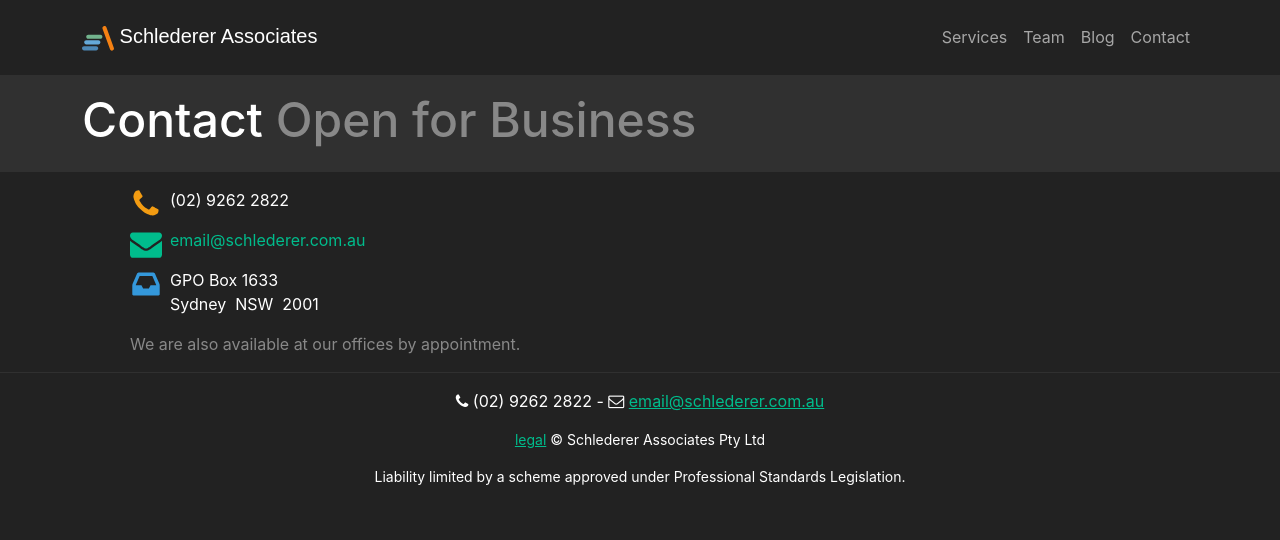
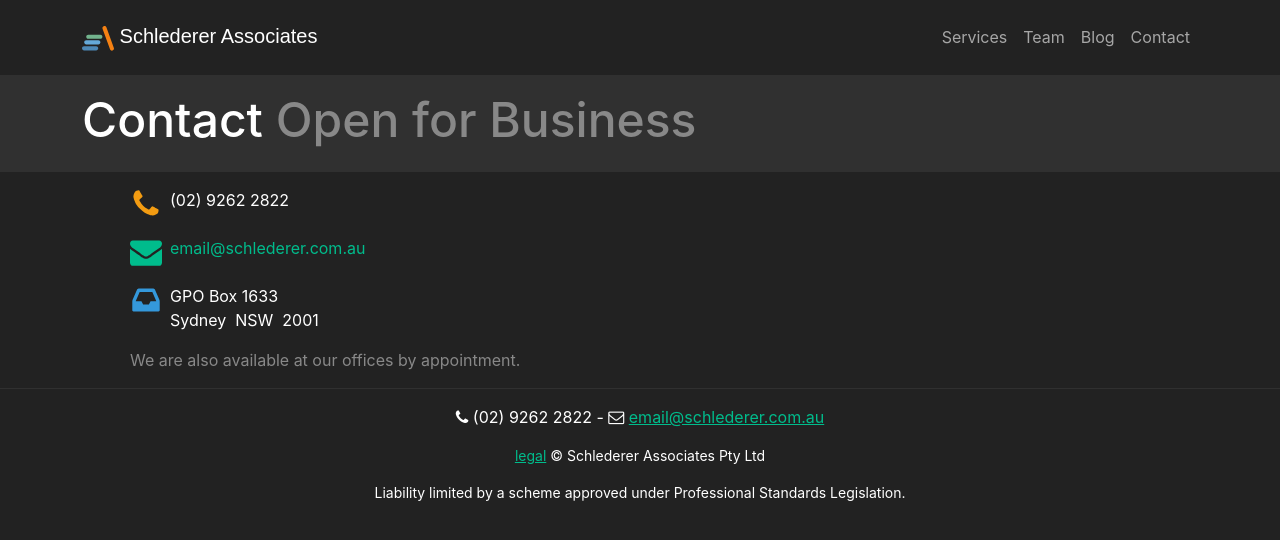
Before and after one commit to Mforcer/tax2, a Jekyll site: the page built from contact2.html, in a window 1280 px wide. Shown: the top 540 px of the page. Built offline with Jekyll 4.4.1, drawn with Linux system fonts in a browser that asks for light colours; nearby versions of some CDN libraries.

Commit message:
Update contact2.html

```diff
--- a/contact2.html
+++ b/contact2.html
@@ -7,13 +7,13 @@ lead:
 ---
 
 <div class="mx-5">
-    <p><svg class="icon float-start me-2" width="2em" height="2em">
+    <p class="clearfix"><svg class="icon float-start me-2" width="2em" height="2em">
             <use xlink:href="/icons.svg#phone" fill="var(--bs-warning)"></use>
         </svg> {{site.biz_phone}}</p>
-    <p><svg class="icon float-start me-2" width="2em" height="2em">
+    <p class="clearfix"><svg class="icon float-start me-2" width="2em" height="2em">
             <use xlink:href="/icons.svg#envelope" fill="var(--bs-success)"></use>
         </svg><a href="mailto:{{site.biz_email}}" class="text-decoration-none">{{site.biz_email}}</a></p>
-    <p><svg class="icon float-start me-2" width="2em" height="2em">
+    <p class="clearfix"><svg class="icon float-start me-2" width="2em" height="2em">
             <use xlink:href="/icons.svg#inbox" fill="var(--bs-info)"></use>
         </svg>{{site.biz_post_box}}<br>{{site.biz_post_city}}&nbsp;&nbsp;{{site.biz_post_state}}&nbsp;&nbsp;{{site.biz_post_code}}</p>
     <p class="text-muted">We are also available at our offices by appointment.</p>
```
